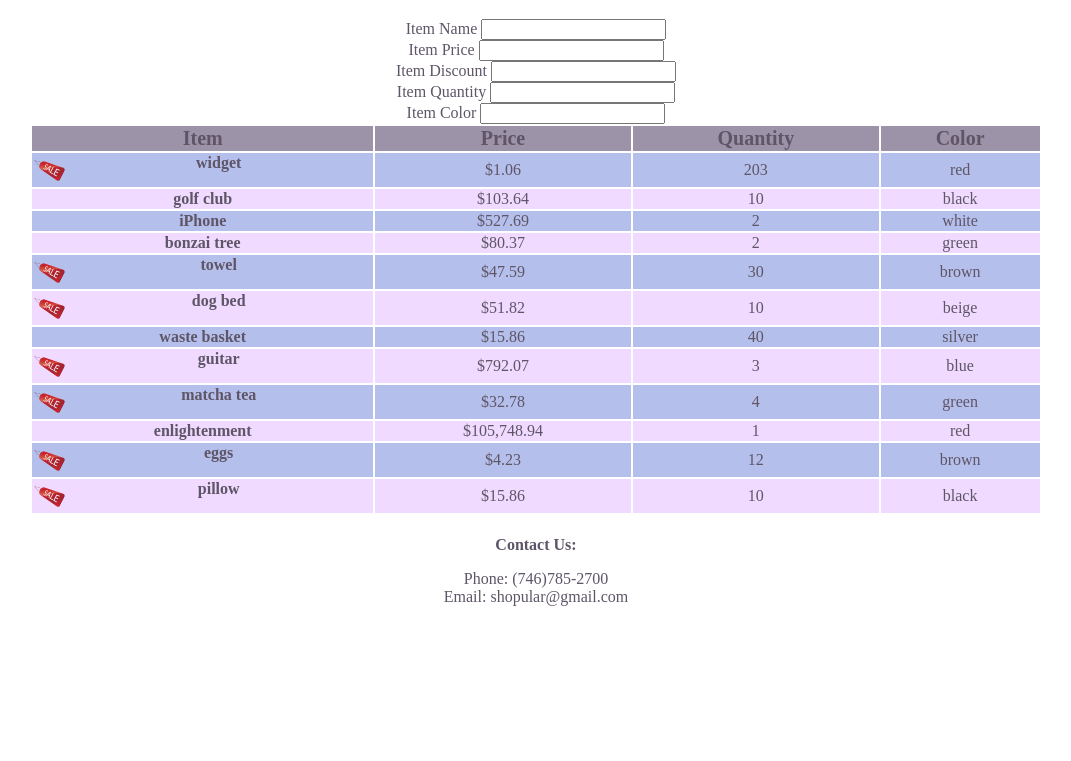
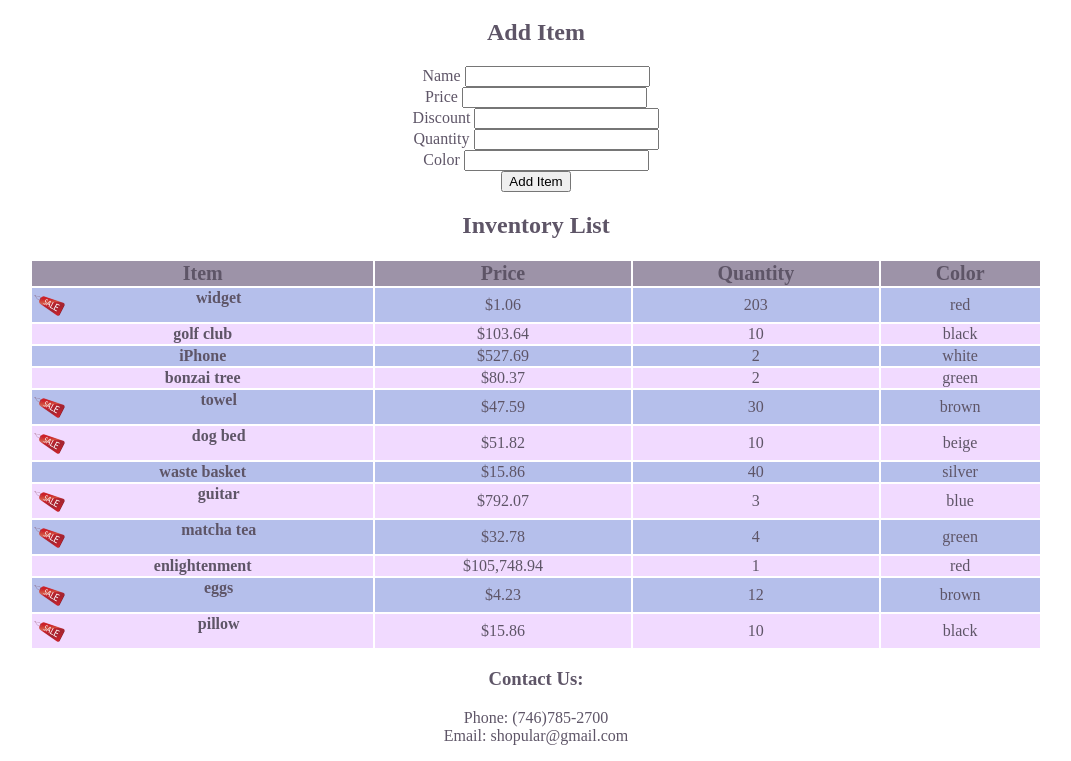
Before and after one commit to csaminak/shopular, a website: page src/index.html in a window 1280 px wide. Shown: the part 61-822 px from the top of the page, without its empty margins (104-1175 px from the left). Before the commit the page ends 800 px from the top, so only its background shows below. Drawn offline with nearby package versions, Linux system fonts and the light colour scheme; files that its build step writes are made by us from their sources.

Commit message:
added item button

```diff
--- a/src/index.html
+++ b/src/index.html
@@ -18,27 +18,32 @@
 
         <main ng-controller='InventoryController as stock'>
             <form>
+                <h2>Add Item</h2>
                 <div>
-                    <label for='itemName'>Item Name</label>
+                    <label for='itemName'>Name</label>
                     <input id='itemName' type='text' name='itemName'>
                 </div>
                 <div>
-                    <label for='itemPrice'>Item Price</label>
-                    <input id='itemPrice' type='text' name='itemPrice'>
+                    <label for='itemPrice'>Price</label>
+                    <input id='itemPrice' type='text' name='itemPrice' min=0>
                 </div>
                 <div>
-                    <label for='itemDiscount'>Item Discount</label>
-                    <input id='itemDiscount' type='text' name='itemDiscount'>
+                    <label for='itemDiscount'>Discount</label>
+                    <input id='itemDiscount' type='text' name='itemDiscount' min=0>
                 </div>
                 <div>
-                    <label for='itemQuantity'>Item Quantity</label>
-                    <input id='itemQuantity' type='text' name='itemQuantity'>
+                    <label for='itemQuantity'>Quantity</label>
+                    <input id='itemQuantity' type='text' name='itemQuantity' min=0>
                 </div>
                 <div>
-                    <label for='itemColor'>Item Color</label>
+                    <label for='itemColor'>Color</label>
                     <input id='itemColor' type='text' name='itemColor'>
                 </div>
+                <input type='submit' value='Add Item'>
             </form>
+
+            <section>
+                <h2>Inventory List</h2>
                 <table class='inventory'>
                     <thead>
                         <tr>
@@ -74,10 +79,11 @@
                         </tr>
                     </tbody>
                 </table>
+            </section>
         </main>
 
         <footer class='contact'>
-            <h4>Contact Us:</h4>
+            <h3>Contact Us:</h3>
             <ul>
                 <li>Phone: (746)785-2700</li>
                 <li>Email: shopular@gmail.com</li>
```
Also changed, not shown: build/index.html. Lines whose indentation alone changed are shown as unchanged.
